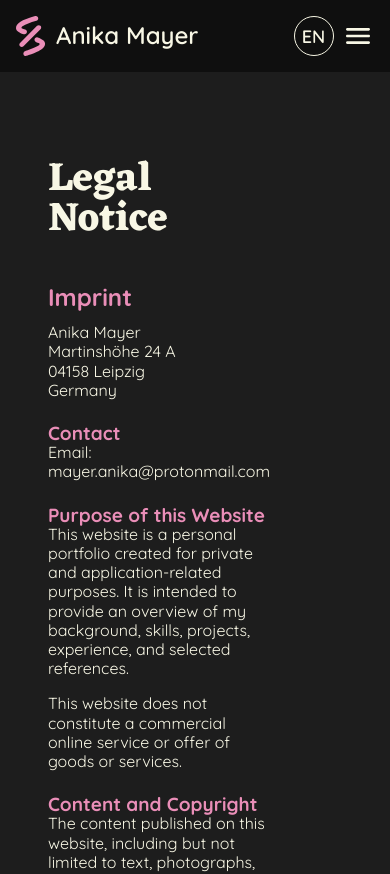
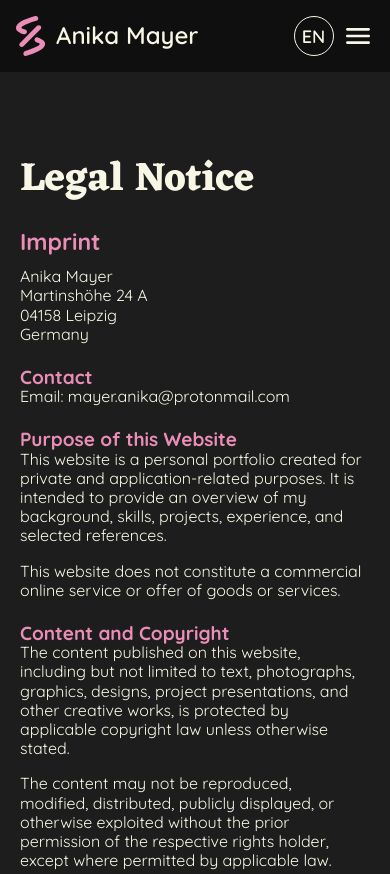
Before and after one commit to AnikaMayer/Portfolio, an Angular app: page /legal-notice in a window 390 px wide. Shown: the top 874 px of the page. Built offline with nearby package versions, Linux system fonts and the light colour scheme.

Commit message:
style: legal-notice responsive

```diff
--- a/src/app/pages/legal-notice/legal-notice.scss
+++ b/src/app/pages/legal-notice/legal-notice.scss
@@ -9,15 +9,24 @@ main {
 
 .legal {
   height: 100%;
-  padding: 160px 0 260px;
+  padding: 160px 0 clamp(190px, calc(17.108px + 16.867vw), 260px);
   background-color: $bgDark;
   font-family: Quicksand;
   color: $textLight;
   @include flex-column;
 
+  @include tablet {
+    padding-bottom: 190px;
+  }
+
+  @include mobile {
+    padding-bottom: clamp(58px, calc(12.348px + 11.413vw), 100px);
+  }
+
   .content {
     width: 100%;
-    padding: 0 272px 0 200px;
+    padding-left: clamp(20px, calc(-70px + 22.5vw), 200px);
+    padding-right: clamp(27px, calc(-73px + 25vw), 227px);
     display: flex;
     flex-direction: column;
     gap: 24px;
@@ -25,13 +34,9 @@ main {
     h1 {
       font-family: Eczar;
       font-weight: 700;
-      font-size: 72px;
+      font-size: clamp(40px, calc(24px + 4vw), 72px);
       line-height: 100%;
-      margin-bottom: 24px;
-
-      @include mobile {
-        font-size: 40px;
-      }
+      margin-bottom: clamp(8px, calc(0px + 2vw), 24px);
     }
   }
 
@@ -45,6 +50,10 @@ main {
       font-weight: 700;
       color: $highlightMedium;
       font-size: 24px;
+
+      @include tablet {
+        font-size: 23px;
+      }
     }
 
     h3 {
```
